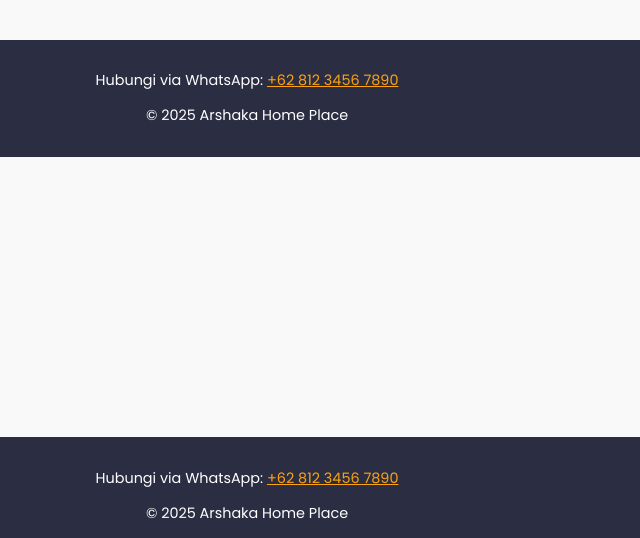
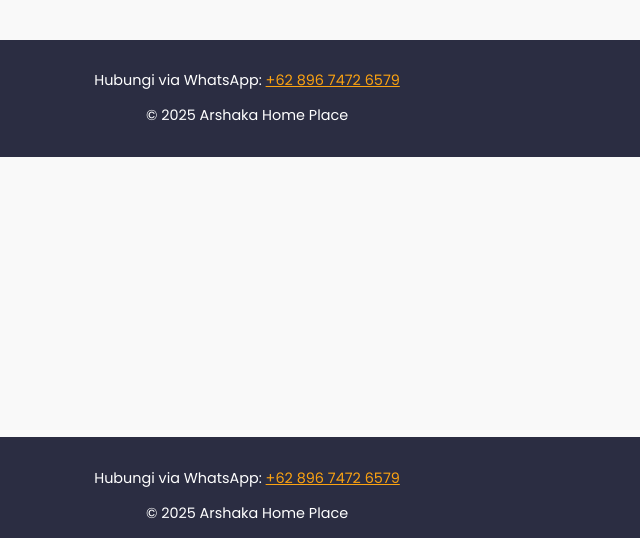
Before and after one commit to Sendiri-div/Arshaka-Home-Place, a plain HTML site: page index.html in a window 1280 px wide. Shown: the part 642-1180 px from the top of the page, 393-1033 px from the left. Drawn offline with Linux system fonts and the light colour scheme.

Commit message:
Update index.html

```diff
--- a/index.html
+++ b/index.html
@@ -46,7 +46,7 @@
   </section>
 
   <footer id="kontak">
-    <p>Hubungi via WhatsApp: <a href="https://wa.me/6281234567890" style="color:#fca311;">+62 812 3456 7890</a></p>
+    <p>Hubungi via WhatsApp: <a href="https://wa.me/6289674726579" style="color:#fca311;">+62 896 7472 6579</a></p>
     <p>&copy; 2025 Arshaka Home Place</p>
   </footer>
 </body>
@@ -61,7 +61,7 @@
   </section>
 
   <footer id="kontak">
-    <p>Hubungi via WhatsApp: <a href="https://wa.me/6289674726579" style="color:#fca311;">+62 812 3456 7890</a></p>
+    <p>Hubungi via WhatsApp: <a href="https://wa.me/6289674726579" style="color:#fca311;">+62 896 7472 6579</a></p>
     <p>&copy; 2025 Arshaka Home Place</p>
   </footer>
 </body>
```
